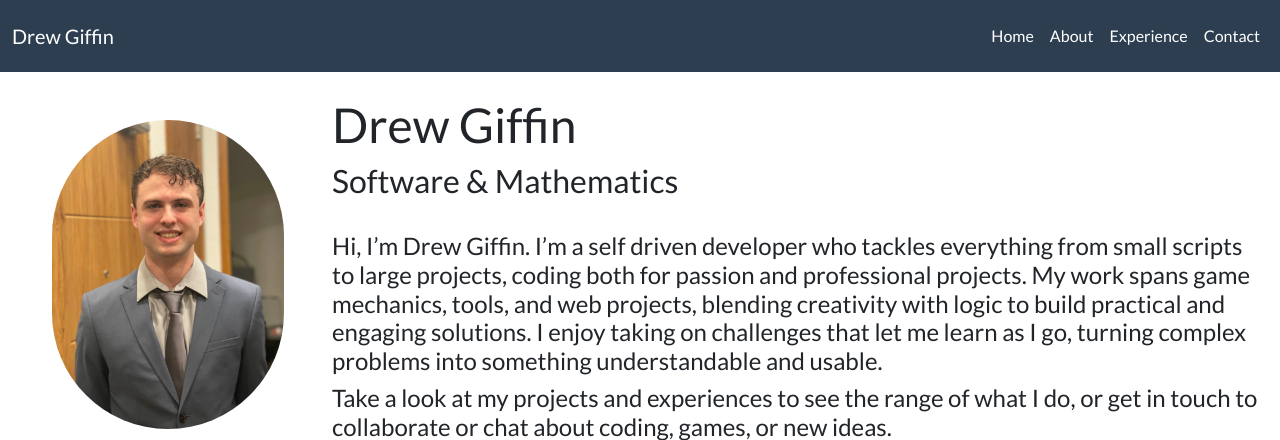
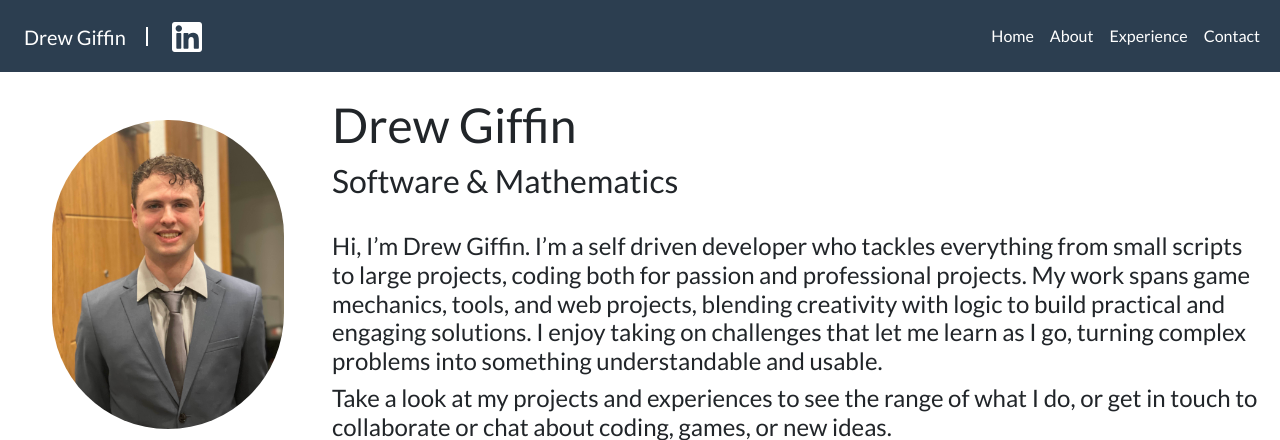
Before and after one commit to drewgiffin/drewgiffindev, a Django app: template core/templates/home.html in a window 1280 px wide. Shown: the top 440 px of the page. Run offline with Django 4.2, Linux system fonts and the light colour scheme; the template is opened without the code that fills it, so the values that code supplies are empty; some libraries are stand-ins or nearby versions.

Commit message:
Added linkedin logo to navbar with active link

```diff
--- a/core/static/css/style.css
+++ b/core/static/css/style.css
@@ -1,16 +1,32 @@
+/* experience */
+
 .experience-section {
     scroll-margin-top: 80px;
 }
+
 .experience-section h6 {
     line-height: 1.5;
     margin-bottom: 0.5rem;
 }
+
 .experience-section .btn-link {
     font-size: inherit;
     padding: 0;
     line-height: inherit;
     vertical-align: baseline;
 }
+
 .experience-section:last-child {
     padding-bottom: 50px;
 }
+
+
+/* svg */
+.navbar-brand svg {
+    height: 30px;
+    fill: white;
+}
+
+.navbar-brand:hover svg {
+    fill:#18bc9c;
+}
--- a/core/templates/navbar.html
+++ b/core/templates/navbar.html
@@ -1,7 +1,25 @@
+{% load static %}
+{% load path_filters %}
 <div class="bs-component">
     <nav class="navbar navbar-expand-lg bg-primary" data-bs-theme="dark">
         <div class="container-fluid">
-            <a class="navbar-brand" href=".">Drew Giffin</a>
+            <div class="container">
+                <a
+                class="navbar-brand"
+                href="."
+                style="position: relative; top: 2px;"
+                >
+                    Drew Giffin
+                </a>
+                <span class="me-4" style="border-left: 2px solid white; height: 40px;"></span>
+                <a
+                class="navbar-brand"
+                href="https://www.linkedin.com/in/drew-giffin-5167122a9/"
+                target="_blank"
+                >
+                    {% include "icons/linkedin_logo.svg" %}
+                </a>
+            </div>
             <ul class="navbar-nav ms-auto">
                 <li class="nav-item">
                     {% if request.resolver_match.url_name == 'index' %}
```
Also changed, not shown: core/templates/icons/linkedin_logo.svg (added).
